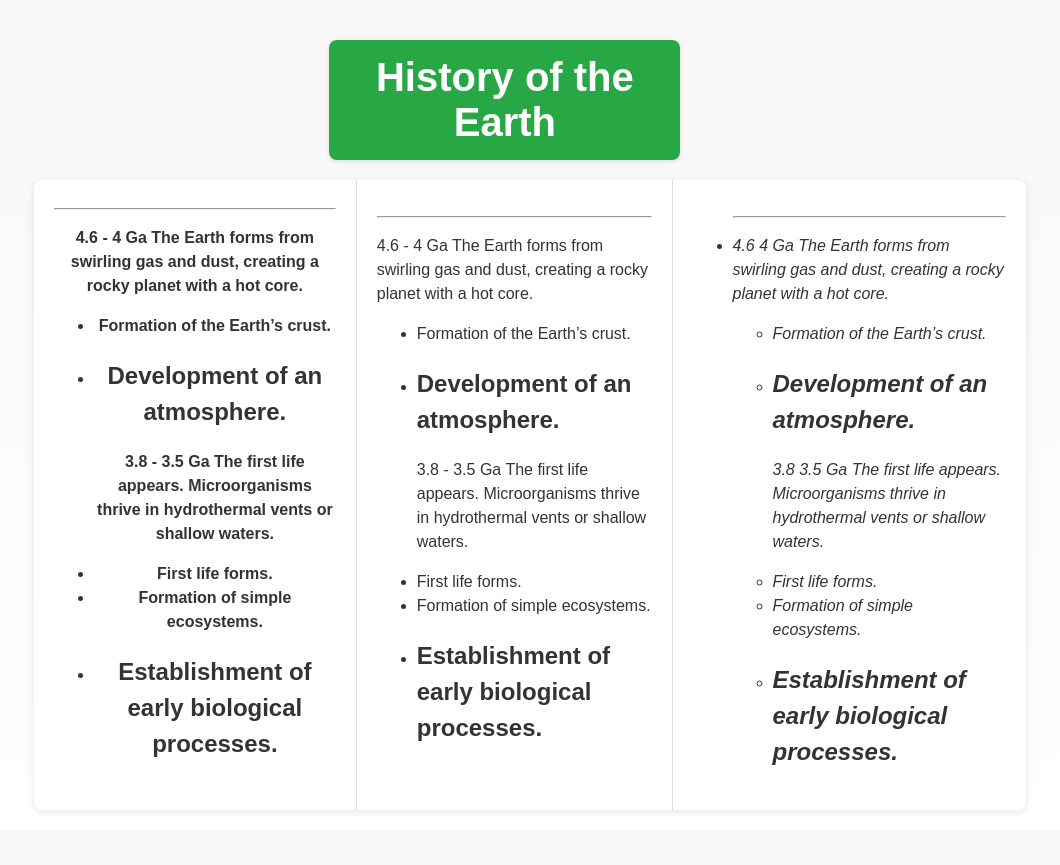
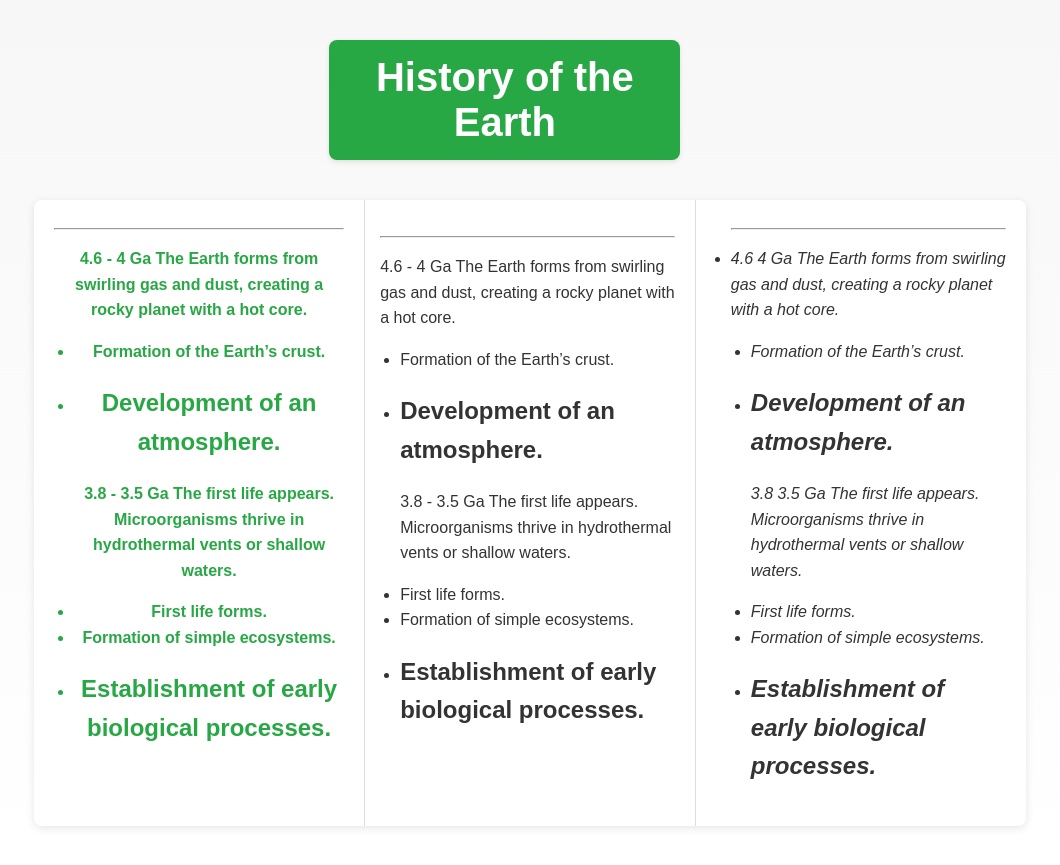
Before and after one commit to WeikiatToh/WeikiatToh.github.io, a Jekyll site: the page built from _pages/history_of_earth.md, in a window 1280 px wide. Shown: the top 865 px of the page, without its empty margins (110-1170 px from the left). Built offline with Jekyll 4.4.1, drawn with Linux system fonts in a browser that asks for light colours.

Commit message:
Update styles-timeline.css

```diff
--- a/styles/styles-timeline.css
+++ b/styles/styles-timeline.css
@@ -1,7 +1,7 @@
 /* Timeline Table Container */
 .timeline-table {
     width: 80%;
-    margin: 0 auto;
+    margin: 20px auto;
     border-collapse: collapse;
     background-color: #f7f7f7;
     border-radius: 8px; /* Rounded corners for the table */
@@ -14,6 +14,7 @@
     width: 100%;
     border-spacing: 0;
     border-collapse: collapse;
+    table-layout: fixed; /* Ensure equal column widths */
 }
 
 /* Row Background Colors */
@@ -33,7 +34,7 @@
     color: #333; /* Ensure text color is dark and readable */
     font-size: 1rem; /* Default font size for readability */
     word-wrap: break-word; /* Prevent text overflow */
-    line-height: 1.5; /* Improve readability */
+    line-height: 1.6; /* Improve readability */
 }
 
 /* Remove Right Border for Last Column */
@@ -45,12 +46,23 @@
 .timeline-table td:nth-child(1) {
     font-weight: bold; /* Emphasize time periods */
     text-align: center; /* Center align the timeline time */
+    color: #28a745; /* Highlight time periods in green */
 }
 .timeline-table td:nth-child(2) {
     font-weight: 400; /* Regular weight for descriptions */
+    padding-left: 15px; /* Add padding for better spacing */
 }
 .timeline-table td:nth-child(3) {
     font-style: italic; /* Italics for major outcomes */
+    padding-left: 15px; /* Add padding for better spacing */
+    list-style: disc; /* Bullet point style for outcomes */
+}
+
+/* Bullet Point Styling */
+.timeline-table td ul {
+    margin: 0;
+    padding-left: 20px; /* Standard padding for bullet lists */
+    list-style: disc;
 }
 
 /* Prevent Misaligned Content and Padding Issues */
@@ -81,6 +93,14 @@
     box-shadow: 0 2px 5px rgba(0, 0, 0, 0.1);
 }
 
+/* Table Borders for Visual Clarity */
+.timeline-table tr {
+    border-bottom: 1px solid #ddd; /* Add horizontal row borders */
+}
+.timeline-table tr:last-child {
+    border-bottom: none; /* Remove border for the last row */
+}
+
 /* Responsive Design: Adjust Table for Smaller Screens */
 @media (max-width: 768px) {
     .timeline-table {
@@ -96,4 +116,9 @@
     p {
         font-size: 0.9rem;
     }
+    .timeline-table td:nth-child(1),
+    .timeline-table td:nth-child(2),
+    .timeline-table td:nth-child(3) {
+        text-align: left; /* Align all columns left for smaller screens */
+    }
 }
```
